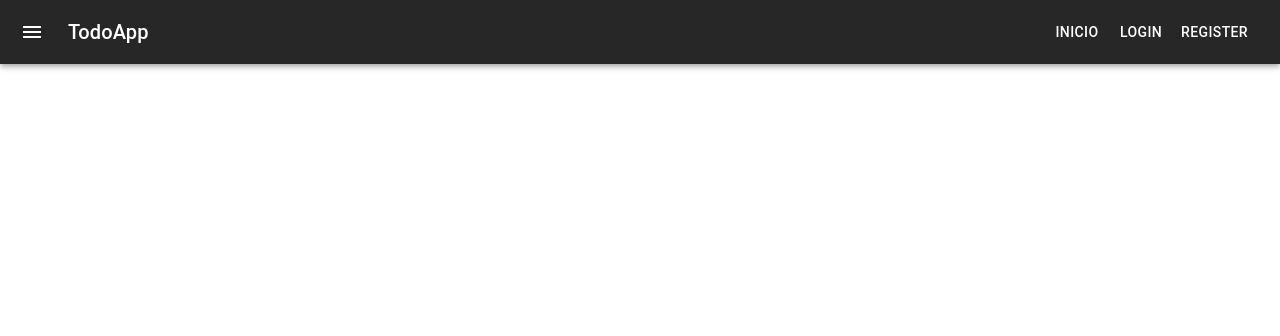
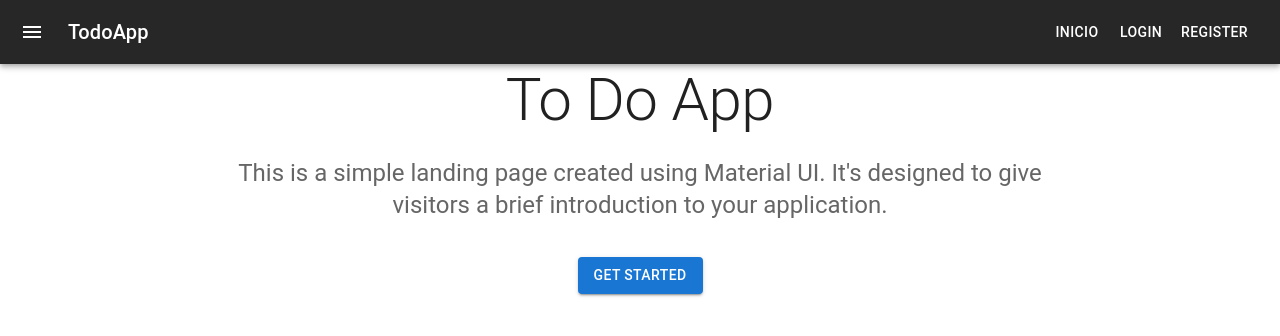
Before and after one commit to UP210878/ProyectoGestionTareas, a React (Create React App) app in the folder frontend/: page / in a window 1280 px wide. Shown: the top 336 px of the page. Built offline with nearby package versions, Linux system fonts and the light colour scheme.

Commit message:
Error y pagina Landing

```diff
--- /dev/null
+++ b/frontend/src/components/Common/Error404.js
@@ -0,0 +1,32 @@
+import React from 'react';
+import { Container, Typography, Button, Box } from '@mui/material';
+import { Link } from 'react-router-dom';
+
+const Error404 = () => {
+  return (
+    <Container maxWidth="sm" style={{ textAlign: 'center', marginTop: '100px' }}>
+      <Box>
+        <Typography variant="h1" component="h1" gutterBottom>
+          404
+        </Typography>
+        <Typography variant="h5" component="h2" gutterBottom>
+          Page Not Found
+        </Typography>
+        <Typography variant="body1" gutterBottom>
+          The page you are looking for doesn't exist, it might have been removed or is not available.
+        </Typography>
+        <Button
+          variant="contained"
+          color="primary"
+          component={Link}
+          to="/"
+          style={{ marginTop: '20px' }}
+        >
+          Return Home
+        </Button>
+      </Box>
+    </Container>
+  );
+}
+
+export default Error404;
--- a/frontend/src/components/Common/index.js
+++ b/frontend/src/components/Common/index.js
@@ -2,3 +2,4 @@ export { default as PrivateRoute} from './PrivateRoute';
 export { default as LoginRoutes} from './LoggedInRoute';
 export { default as DeleteBtn } from './DeleteBtn';
 export { AuthContext, AuthProvider} from './AuthContext';
+export { default as Error404} from './Error404'
--- /dev/null
+++ b/frontend/src/components/Landing/Landing.js
@@ -0,0 +1,31 @@
+import React from 'react';
+import { Typography, Button, Container, Box } from '@mui/material';
+import { Link } from 'react-router-dom';
+
+
+const Landing = () => {
+
+  return (
+        <Container maxWidth="md" component="main">
+          <Typography component="h1" variant="h2" align="center" color="textPrimary" gutterBottom>
+            To Do App
+          </Typography>
+          <Typography variant="h5" align="center" color="textSecondary" paragraph>
+            This is a simple landing page created using Material UI. It's designed to give visitors a brief introduction to your application.
+          </Typography>
+            <Box display="flex" justifyContent="center">
+            <Button
+          variant="contained"
+          color="primary"
+          component={Link}
+          to="/login"
+          style={{ marginTop: '20px' }}
+        >
+          Get Started
+        </Button>
+            </Box>
+        </Container>
+  );
+}
+
+export default Landing;
--- /dev/null
+++ b/frontend/src/components/Landing/index.js
@@ -0,0 +1,2 @@
+import Landing from "./Landing";
+export default Landing;
--- a/frontend/src/components/Main/Main.js
+++ b/frontend/src/components/Main/Main.js
@@ -2,7 +2,8 @@ import React, { Component } from 'react';
 import Login, { Register } from '../Login';
 import { Routes, Route } from 'react-router-dom';
 import Category from '../Category'
-import {PrivateRoute, LoginRoutes} from '../Common';
+import {PrivateRoute, LoginRoutes, Error404} from '../Common';
+import Landing from '../Landing';
 
 class Main extends Component {
 
@@ -15,6 +16,8 @@ class Main extends Component {
         <Route path="/login" element={<LoginRoutes element={Login} />} />
         <Route path="/register" element={<LoginRoutes element={Register} />} />
         <Route path="/home" element={<PrivateRoute element={Category} />} />
+        <Route path="/" element={<Landing/>} />
+        <Route path="*" element={<Error404/>}/>
       </Routes>
 
     );
```
